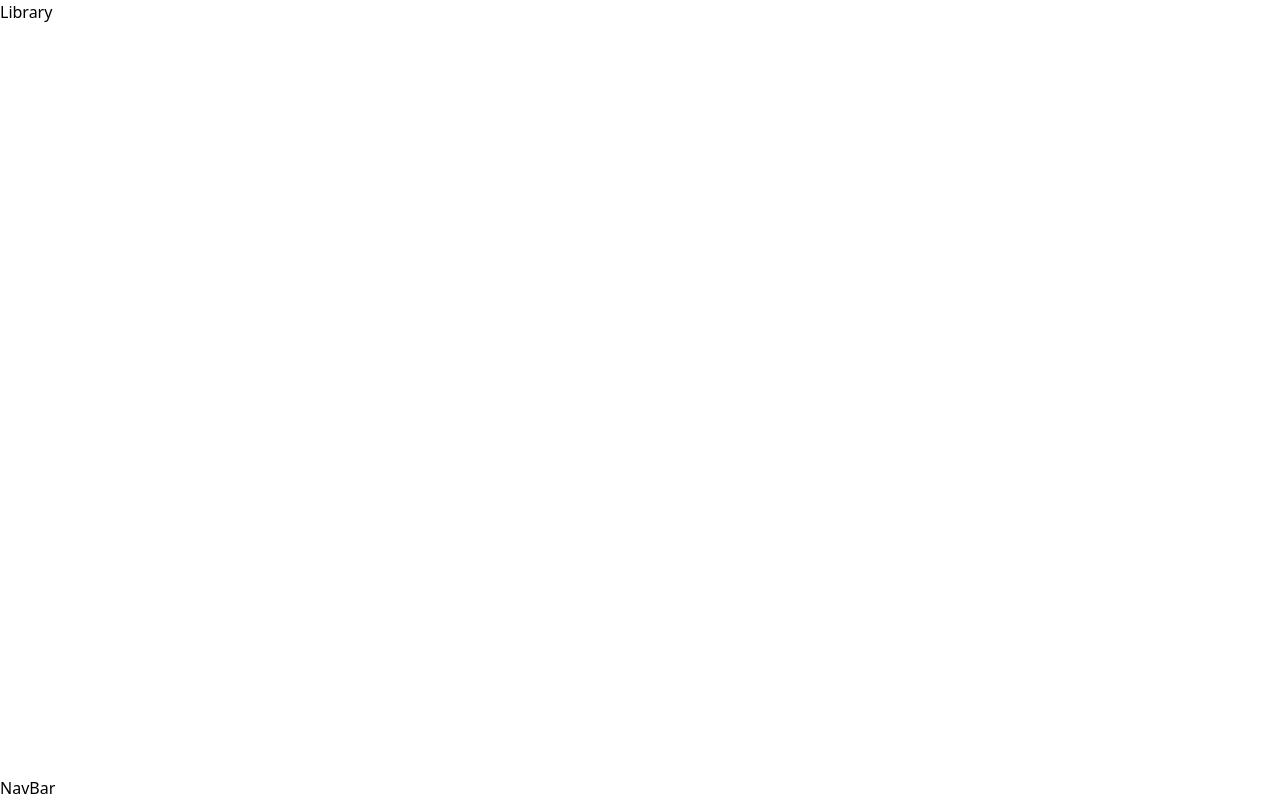
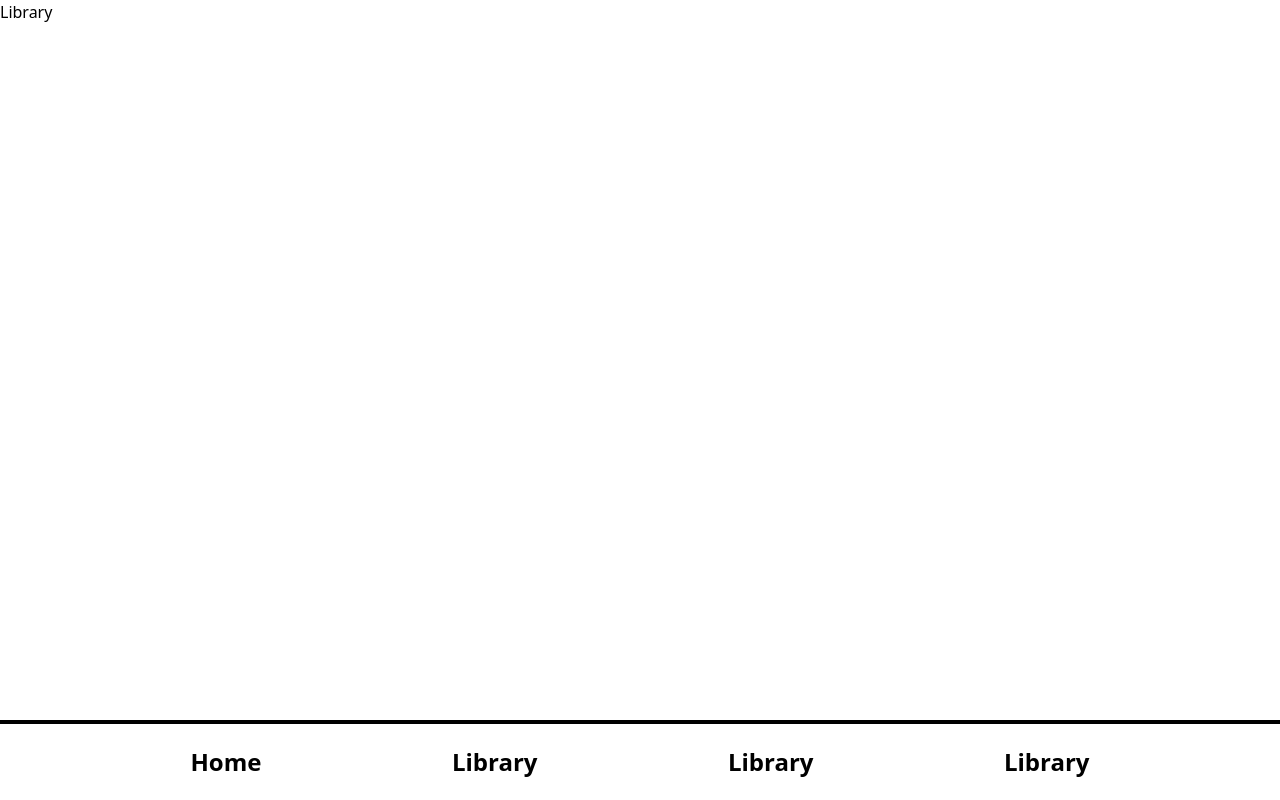
Before and after one commit to BookBuddyUNITN/BookBuddy_frontend, a React (Create React App) app: page /library in a window 1280 px wide. Built offline with nearby package versions, Linux system fonts and the light colour scheme.

Commit message:
implemented navbar

```diff
--- a/src/components/navbar/NavBar.tsx
+++ b/src/components/navbar/NavBar.tsx
@@ -1,9 +1,22 @@
 import React from "react";
+
+import { Link } from "react-router-dom";
 
 export default function NavBar() {
     return(
-        <div className="absolute bottom-0 left-0">
-            NavBar
+        <div className="w-screen h-[100%] flex flex-row justify-evenly items-center border-t-4 border-black ">
+            <div className="text-2xl font-bold">
+                <Link to="/">Home</Link>
+            </div>
+            <div className="text-2xl font-bold">
+                <Link to="/library">Library</Link>
+            </div>
+            <div className="text-2xl font-bold">
+                <Link to="/library">Library</Link>
+            </div>
+            <div className="text-2xl font-bold">
+                <Link to="/library">Library</Link>
+            </div>
         </div>
     )
 }
--- a/src/pages/Layout.tsx
+++ b/src/pages/Layout.tsx
@@ -3,17 +3,16 @@ import NavBar from "../components/navbar/NavBar";
 import React from "react";
 
 function Layout() {
-    return <>
-        <div id="left">
-            <NavBar />
-        </div>
-
-        <div id="right">
-            <div id="content">
+    return (
+        <div className="flex flex-col h-screen">
+            <div className="flex-grow">
                 <Outlet />
             </div>
+            <div className="h-[80px]">
+                <NavBar />
+            </div>
         </div>
-    </>;
+    );
 }
 
 export default Layout;
```
